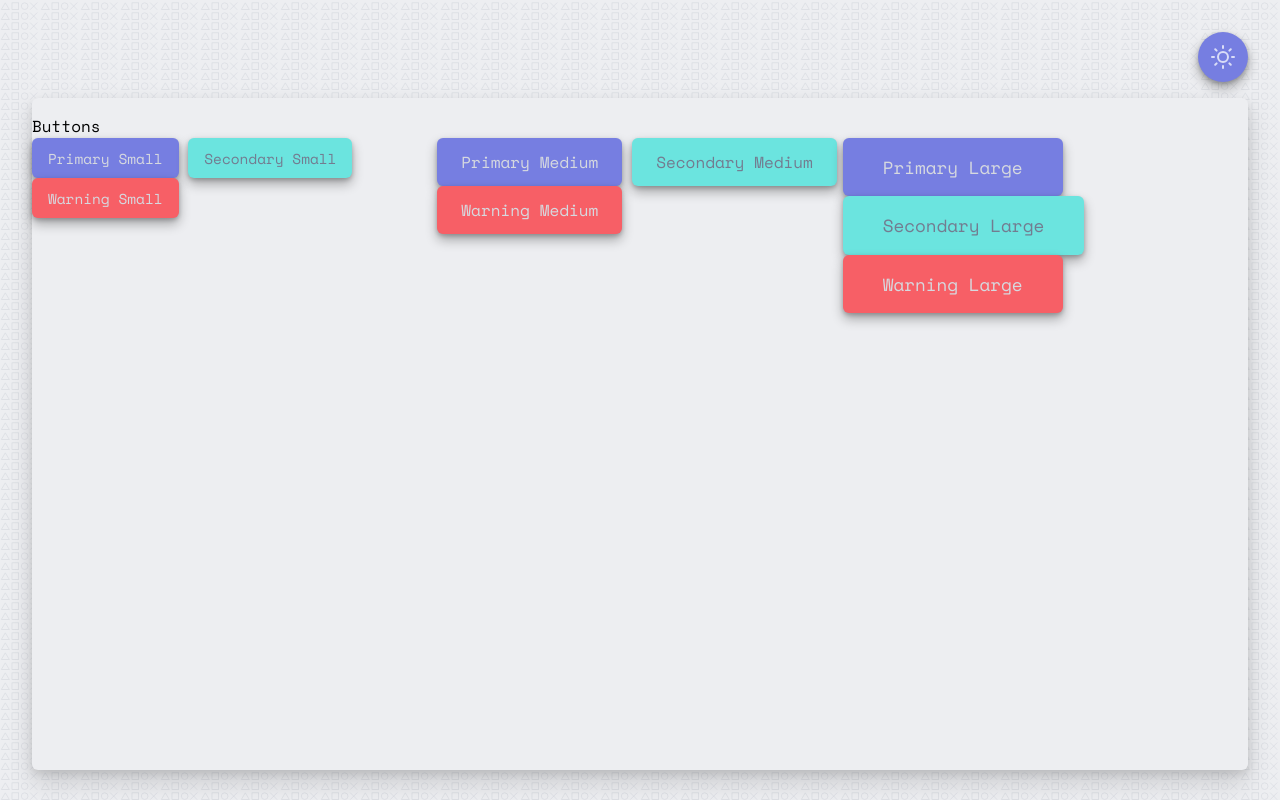
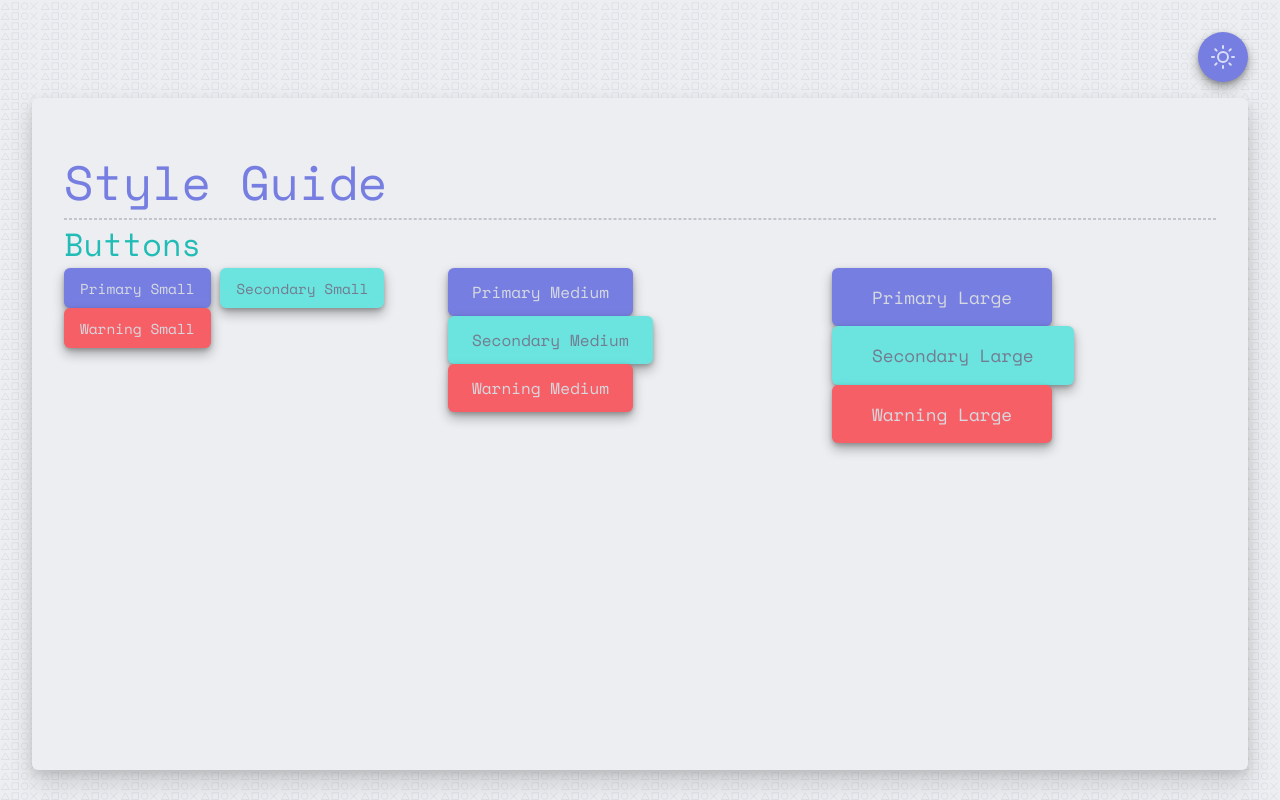
Before and after one commit to danielhoff/playstation-vis, a SvelteKit app: page /style-guide in a window 1280 px wide. Built offline with nearby package versions, Linux system fonts and the light colour scheme.

Commit message:
tidy up style guide

```diff
--- a/src/lib/components/ThemeToggle.svelte
+++ b/src/lib/components/ThemeToggle.svelte
@@ -53,7 +53,7 @@
     }
 
     .button-hover {
-        animation: button-hover 0.4s ease-out forwards;
+        animation: button-hover 0.5s ease-out forwards;
         animation-delay: 1.6s
     }
 
--- a/src/routes/style-guide/+page.svelte
+++ b/src/routes/style-guide/+page.svelte
@@ -5,24 +5,28 @@
 </script>
 
 <Container>
+    <div class="p-(--space-lg)">
+        <h1>Style Guide</h1>
+        <hr>
         <h2>Buttons</h2>
         <div class="flex">
-        <div class="w-8 flex-1">
+            <div class="w-1/3 flex-1">
                 <Button label="Primary Small" size="sm"></Button>
                 <Button label="Secondary Small" size="sm" type="secondary"></Button>
                 <Button label="Warning Small" size="sm" type="warning"></Button>
             </div>
 
-        <div class="w-8 flex-1">
+            <div class="w-1/3 flex-1">
                 <Button label="Primary Medium" size="md"></Button>
                 <Button label="Secondary Medium" size="md" type="secondary"></Button>
                 <Button label="Warning Medium" size="md" type="warning"></Button>
             </div>
 
-        <div class="w-8 flex-1">
+            <div class="w-1/3 flex-1">
                 <Button label="Primary Large" size="lg"></Button>
                 <Button label="Secondary Large" size="lg" type="secondary"></Button>
                 <Button label="Warning Large" size="lg" type="warning"></Button>
             </div>
         </div>
+    </div>
 </Container>
--- a/src/styles/themes/global.css
+++ b/src/styles/themes/global.css
@@ -2,4 +2,8 @@
   html {
     font-family: var(--font-space-mono);
   }
+
+  hr {
+    border: var(--border);
+  }
 }
--- a/src/styles/themes/light.css
+++ b/src/styles/themes/light.css
@@ -20,6 +20,10 @@
     --font-color-dark: var(--color-ps-grey-600);
     --font-color-dark-hover: var(--color-ps-grey-800);
 
+    --font-color-heading-primary: var(--color-ps-blue-500);
+    --font-color-heading-secondary: var(--color-ps-green-700);
+    --font-color-heading-tertiary: var(--color-ps-pink-700);
+
 
 
 
--- a/src/styles/variables/colors.css
+++ b/src/styles/variables/colors.css
@@ -69,4 +69,6 @@
     --box-shadow-primary-hover: 0 10px 20px rgba(0,0,0,0.35), 0 4px 8px rgba(0,0,0,0.25);
 
     --box-shadow-container: 0 12px 24px rgba(0, 0, 0, 0.15), 0 4px 8px rgba(0, 0, 0, 0.1);
+
+    --border: 1px dashed var(--color-ps-grey-300);
 }
--- a/src/styles/variables/type.css
+++ b/src/styles/variables/type.css
@@ -5,3 +5,18 @@
     --btn-text-md: 1rem;
     --btn-text-lg: 1.1rem;
 }
+
+h1 {
+    color: var(--font-color-heading-primary);
+    font-size: 3rem;
+}
+
+h2 {
+    color: var(--font-color-heading-secondary);
+    font-size: 2rem;
+}
+
+h3 {
+    color: var(--font-color-heading-tertiary);
+    font-size: 1.5rem;
+  }
```
Lines whose indentation alone changed are shown as unchanged.
